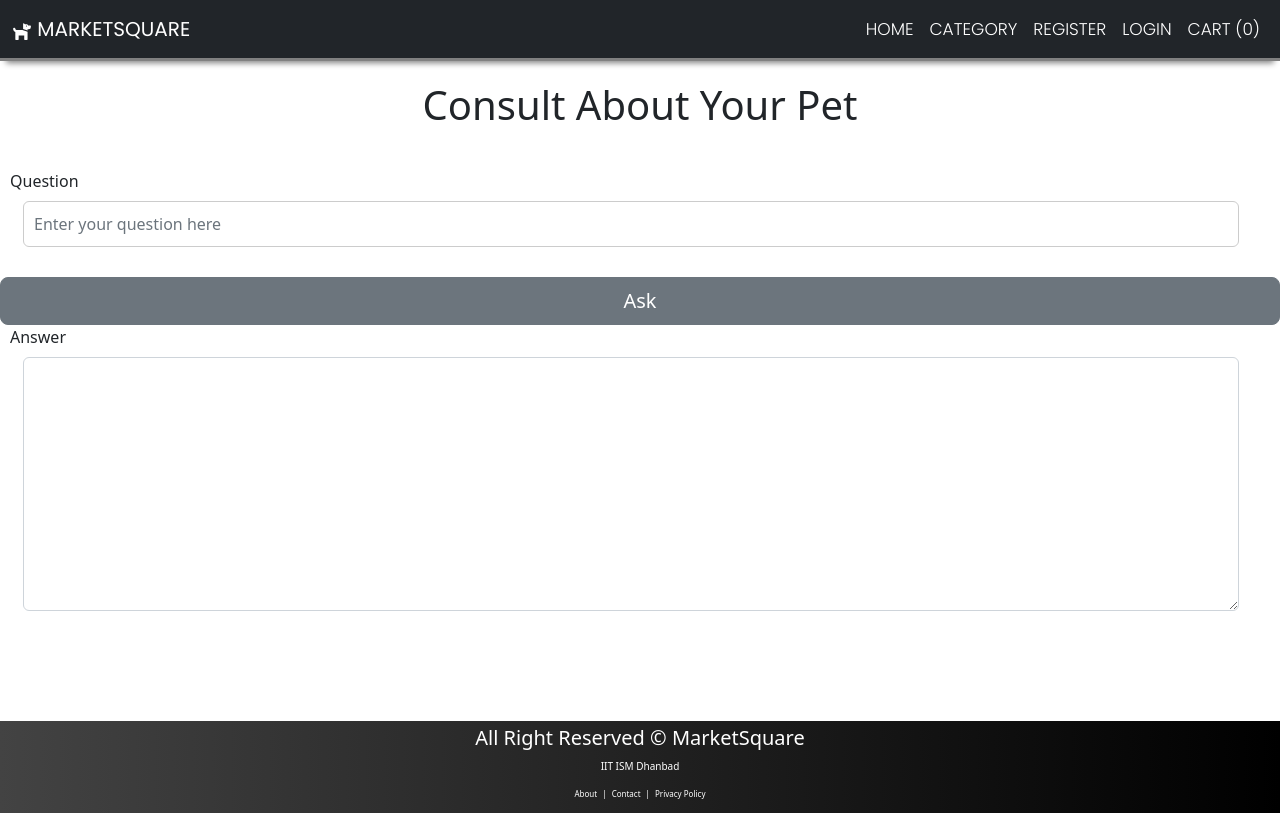
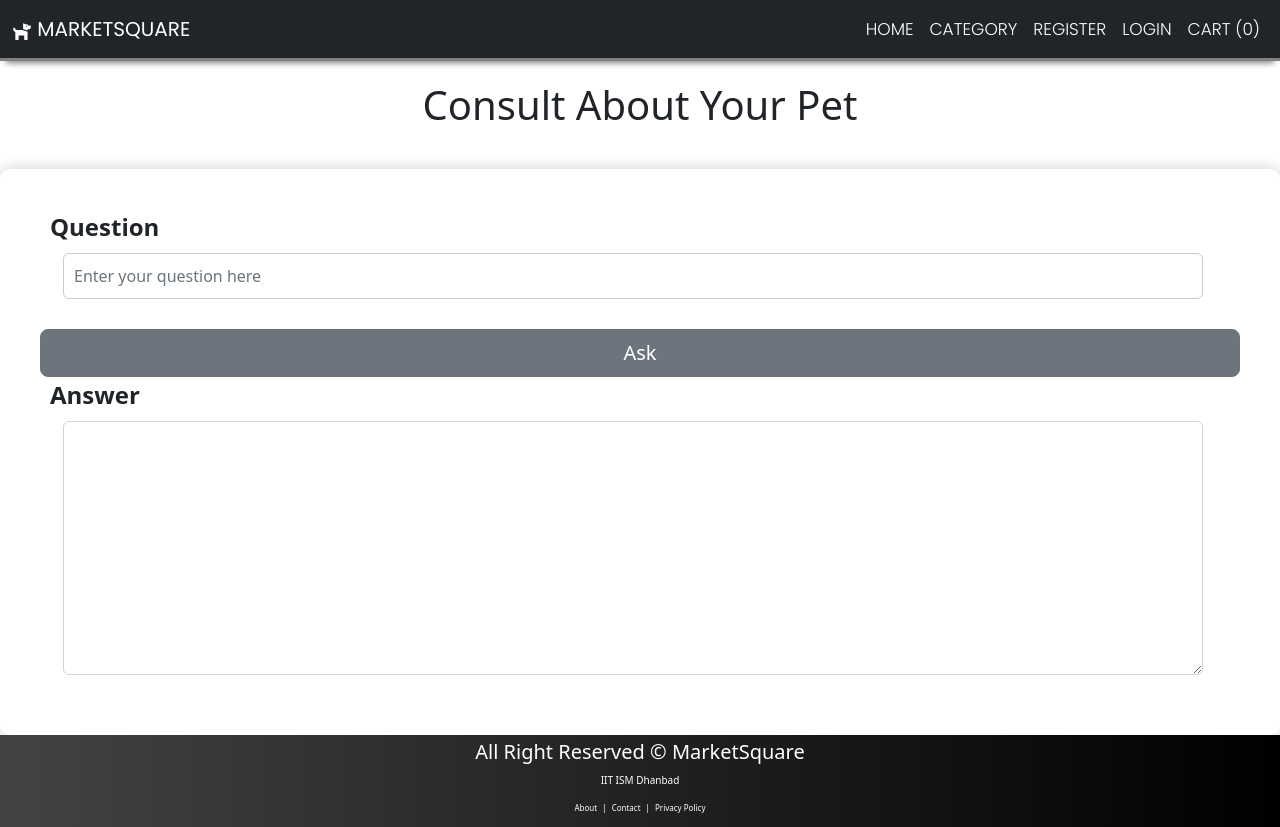
Before and after one commit to deveshk27/MarketSquare, a React (Create React App) app in the folder client/: page /consult in a window 1280 px wide. Built offline with nearby package versions, Linux system fonts and the light colour scheme.

Commit message:
Consult.js css changed

```diff
--- a/client/src/index.css
+++ b/client/src/index.css
@@ -142,3 +142,36 @@
   background-color: black;
   color: white;
 }
+
+.consult-background {
+  background: url("https://images.unsplash.com/photo-1523275335684-fd3caa7c48b9");
+  background-size: cover;
+  background-position: center;
+  padding: 60px 0;
+}
+
+.consultancy {
+  background-color: rgba(255, 255, 255, 0.8);
+  padding: 40px;
+  border-radius: 10px;
+  box-shadow: 0px 0px 15px rgba(0, 0, 0, 0.2);
+}
+
+.headers {
+  font-size: 24px;
+  font-weight: bold;
+}
+
+.form-control12 {
+  background-color: #f5f5f5;
+  border: none;
+  border-radius: 5px;
+}
+
+.answer-field {
+  background-color: #f5f5f5;
+  border: none;
+  border-radius: 5px;
+  resize: none;
+  font-size: 16px;
+}
```
